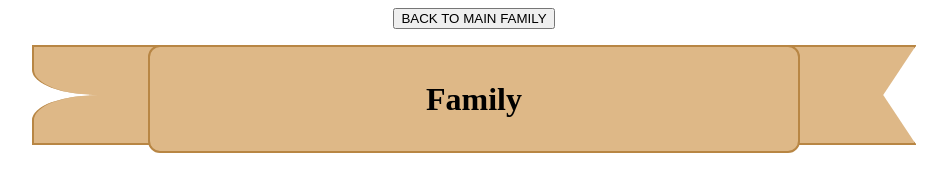
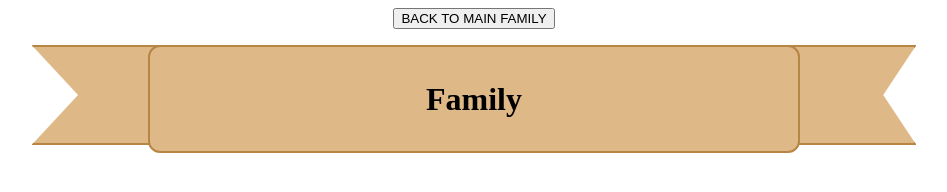
Before and after one commit to IrrationalCucumber/FamilyTree, a plain HTML site: page Family.html in a window 1280 px wide. Shown: the whole page, without its empty margins (166-1113 px from the left). Drawn offline with Linux system fonts and the light colour scheme.

Commit message:
Add left tail banner

```diff
--- a/familyStyle.css
+++ b/familyStyle.css
@@ -73,13 +73,13 @@ body {
 .banner__tailsLeftLow{
     border-bottom: 2px solid rgb(184, 134, 68);
     border-left: 2px solid rgb(184, 134, 68);
-    border-radius: 50% 0 0;
+    clip-path: polygon(35% 0, 100% 0, 100% 100%, 0% 100%);
 }
 
 .banner__tailsLeftUp{
     border-top: 2px solid rgb(184, 134, 68);
     border-left: 2px solid rgb(184, 134, 68);
-    border-radius: 0 0 0 50% ;
+    clip-path: polygon(0 0, 100% 0, 100% 100%, 35% 100%);
 }
 
 /* overlap so they look attached */
```
